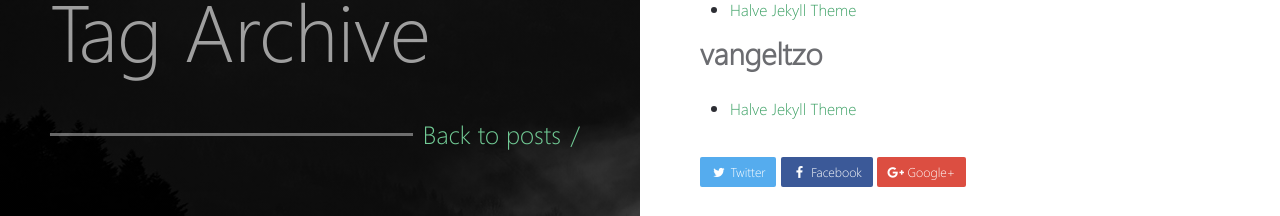
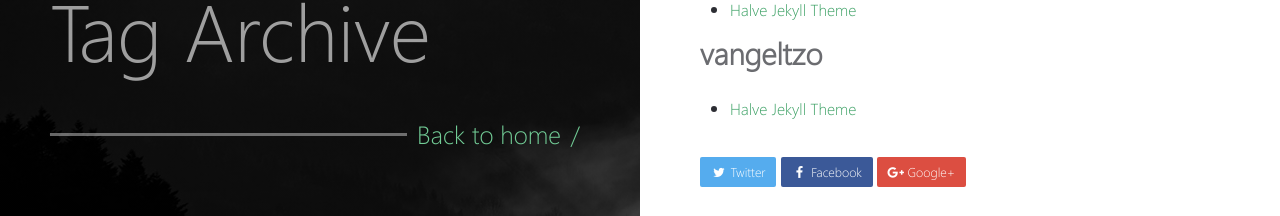
Before and after one commit to xdshang/xdshang.github.io, a Jekyll site: the page built from _pages/tags.md, in a window 1280 px wide. Shown: the part 681-897 px from the top of the page. Built offline with Jekyll 4.4.1, drawn with Linux system fonts in a browser that asks for light colours.

Commit message:
Link 404 back to home

```diff
--- a/_layouts/page.html
+++ b/_layouts/page.html
@@ -20,7 +20,7 @@
               {% endunless %}
             {% endfor %}
           </ul>
-          <div class="section-line reverse"><a href="{{ site.url}}/posts">Back to posts</a> <em>/</em></div>
+          <div class="section-line reverse"><a href="{{ site.url}}">Back to home</a> <em>/</em></div>
         </div>
       </div>
     </div>
```
